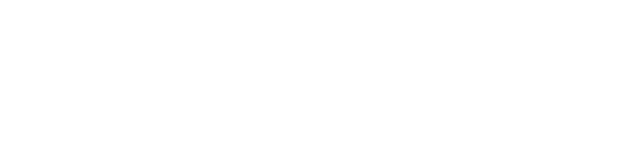
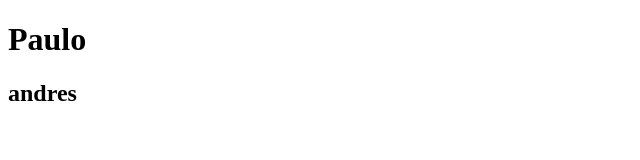
Before and after one commit to Paulomllanos/conociendo-github-con-c9, a plain HTML site: page index.html in a window 1280 px wide. Shown: the whole page, without its empty margins (0-640 px from the left). Drawn offline with Linux system fonts and the light colour scheme.

Commit message:
anadiendo nuevas paginas en mi proyecto

```diff
--- a/index.html
+++ b/index.html
@@ -6,6 +6,7 @@
     <title>Document</title>
 </head>
 <body>
-
+    <h1>Paulo</h1>
+    <h2>andres</h2>
 </body>
 </html>
```
Also changed, not shown: page.html (added), paulo.html (added), style.css (added).
